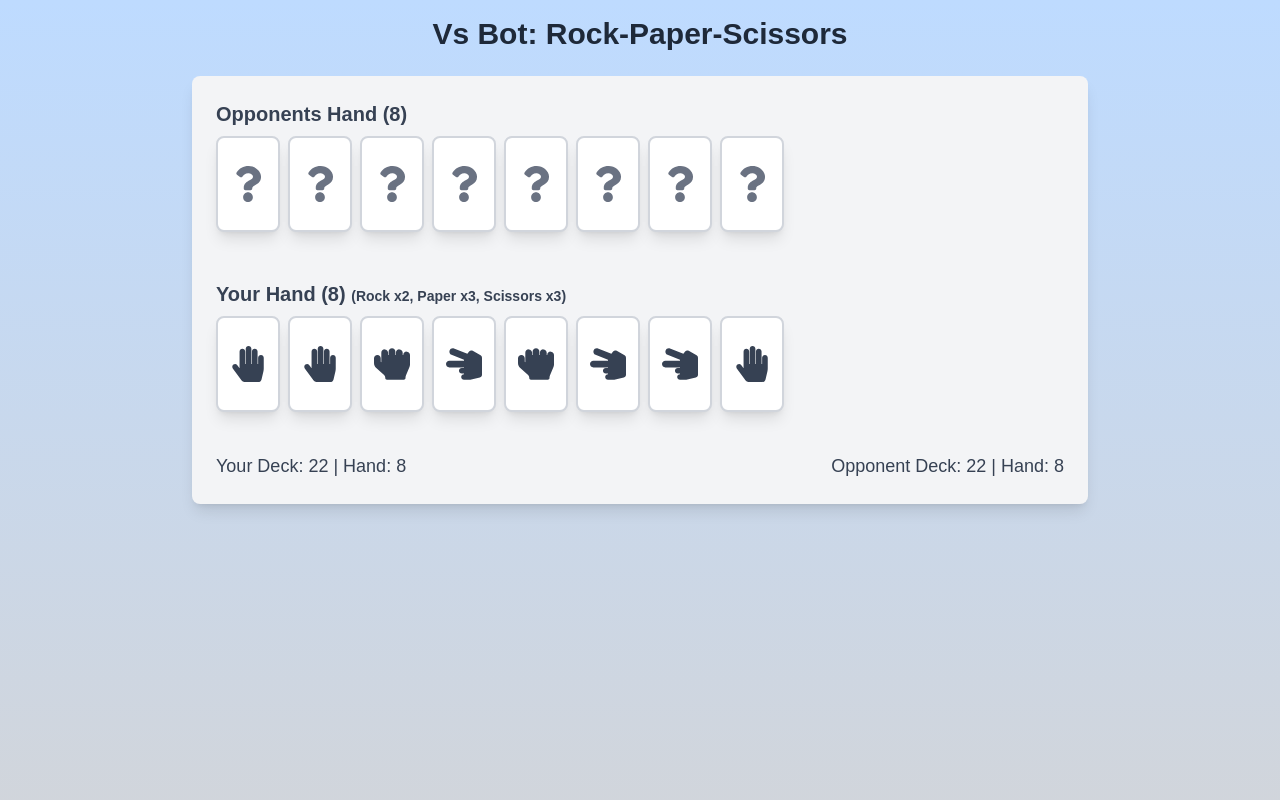
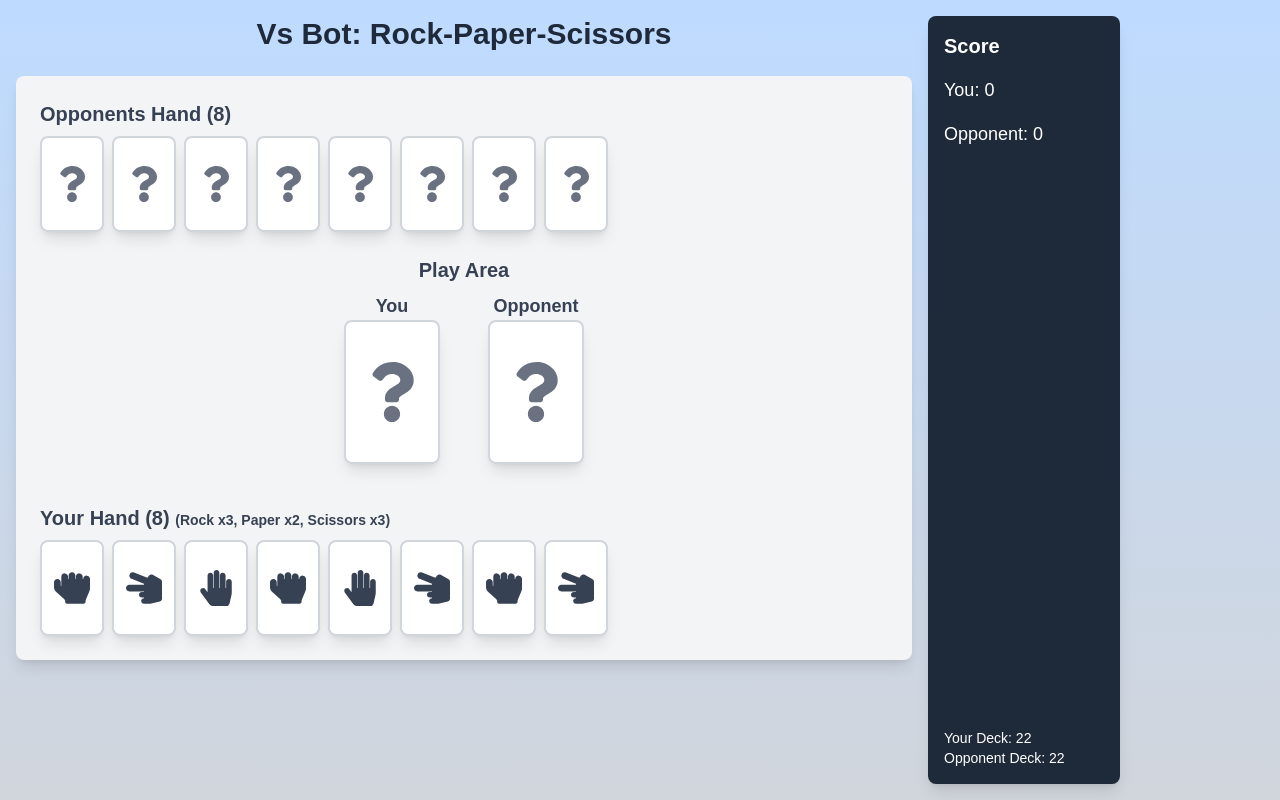
Before and after one commit to lushi-liu/rps, a Next.js app: page /vs-bot in a window 1280 px wide. Built offline with nearby package versions, Linux system fonts and the light colour scheme.

Commit message:
polished the UI to show cards more clearly

```diff
--- a/app/vs-bot/page.tsx
+++ b/app/vs-bot/page.tsx
@@ -23,6 +23,8 @@ interface GameState {
   oppCard: CardType | null;
   result: string;
   showResult: boolean;
+  playerScore: number;
+  oppScore: number;
 }
 
 // Base deck: 10 of each card type
@@ -45,8 +47,8 @@ const shuffle = <T,>(array: T[]): T[] => {
 // Initialize hand with exactly 22 cards
 const drawInitialHand = (deck: CardType[]): [CardType[], CardType[]] => {
   const shuffled = shuffle(deck);
-  const hand = shuffled.slice(0, 22);
-  const remainingDeck = shuffled.slice(22);
+  const hand = shuffled.slice(8); // Last 22 cards
+  const remainingDeck = shuffled.slice(0, 8); // First 8 cards
   console.log("Initial hand:", hand, "Deck:", remainingDeck); // Debug
   return [hand, remainingDeck];
 };
@@ -80,6 +82,8 @@ export default function RPSGame() {
     oppCard: null,
     result: "",
     showResult: false,
+    playerScore: 0,
+    oppScore: 0,
   });
 
   const playCard = (card: CardType, index: number) => {
@@ -107,8 +111,10 @@ export default function RPSGame() {
         ? newOppDeck.shift()
         : null;
 
-    // Determine result
+    // Determine result and update scores
     let result = "";
+    let playerScore = state.playerScore;
+    let oppScore = state.oppScore;
     if (card === oppChoice) {
       result = "Tie!";
     } else if (
@@ -117,8 +123,10 @@ export default function RPSGame() {
       (card === "Scissors" && oppChoice === "Paper")
     ) {
       result = "You Win!";
+      playerScore += 1;
     } else {
       result = "Opponent Wins!";
+      oppScore += 1;
     }
 
     // Show face-down cards
@@ -129,7 +137,7 @@ export default function RPSGame() {
       showResult: false,
     });
 
-    // Reveal result and reset for next round
+    // Reveal cards and result
     setTimeout(() => {
       const updatedPlayerHand = playerDraw
         ? [...newPlayerHand, playerDraw]
@@ -146,16 +154,24 @@ export default function RPSGame() {
         playerDeck: newPlayerDeck,
         oppHand: updatedOppHand,
         oppDeck: newOppDeck,
+        playerCard: card,
+        oppCard: oppChoice,
+        result,
+        showResult: true,
+        playerScore,
+        oppScore,
+      });
+
+      // Reset for next round
+      setTimeout(() => {
+        setState((prev) => ({
+          ...prev,
           playerCard: null,
           oppCard: null,
-        result,
-        showResult: true,
-      });
-
-      // Reset showResult to allow next play
-      setTimeout(() => {
-        setState((prev) => ({ ...prev, showResult: false }));
-      }, 1000); // Reset after result display
+          result: "",
+          showResult: false,
+        }));
+      }, 1500); // Extended delay to show result
     }, 1000); // 1-second delay for reveal
   };
 
@@ -171,6 +187,8 @@ export default function RPSGame() {
       oppCard: null,
       result: "",
       showResult: false,
+      playerScore: 0,
+      oppScore: 0,
     });
   };
 
@@ -178,12 +196,14 @@ export default function RPSGame() {
   const cardCounts = getCardCounts(state.playerHand);
 
   return (
-    <div className="flex flex-col items-center p-4 min-h-screen bg-gradient-to-b from-blue-200 to-gray-300">
-      <h1 className="text-3xl font-bold mb-6 text-gray-800">
+    <div className="flex p-4 min-h-screen bg-gradient-to-b from-blue-200 to-gray-300">
+      {/* Main Game Area */}
+      <div className="flex flex-col flex-1 max-w-4xl">
+        <h1 className="text-3xl font-bold mb-6 text-gray-800 text-center">
           Vs Bot: Rock-Paper-Scissors
         </h1>
         {/* Game Board */}
-      <div className="w-full max-w-4xl bg-gray-100 rounded-lg shadow-lg p-6 flex flex-col gap-6">
+        <div className="bg-gray-100 rounded-lg shadow-lg p-6 flex flex-col gap-6">
           {/* Opponent's Hand (Top) */}
           <div>
             <h2 className="text-xl font-semibold mb-2 text-gray-700">
@@ -203,22 +223,20 @@ export default function RPSGame() {
             </div>
           </div>
 
-        {/* Play Area (Middle) */}
+          {/* Play Area (Middle) - Always Visible */}
           <div className="flex flex-col items-center">
-          <AnimatePresence>
-            {(state.playerCard || state.oppCard) && (
-              <motion.div
-                className="flex justify-center gap-12 mb-4"
-                initial={{ opacity: 0 }}
-                animate={{ opacity: 1 }}
-                exit={{ opacity: 0 }}
-              >
+            <h2 className="text-xl font-semibold mb-2 text-gray-700">
+              Play Area
+            </h2>
+            <div className="flex justify-center gap-12 mb-4">
               <div className="text-center">
                 <p className="text-lg font-semibold text-gray-700">You</p>
                 <motion.div
                   className="w-24 h-36 bg-white rounded-lg shadow-lg flex items-center justify-center border-2 border-gray-300"
                   initial={{ rotateY: 0 }}
-                    animate={{ rotateY: state.showResult ? 360 : 0 }}
+                  animate={{
+                    rotateY: state.showResult && state.playerCard ? 360 : 0,
+                  }}
                   transition={{ duration: 0.5 }}
                 >
                   {state.playerCard && state.showResult ? (
@@ -231,13 +249,13 @@ export default function RPSGame() {
                 </motion.div>
               </div>
               <div className="text-center">
-                  <p className="text-lg font-semibold text-gray-700">
-                    Opponent
-                  </p>
+                <p className="text-lg font-semibold text-gray-700">Opponent</p>
                 <motion.div
                   className="w-24 h-36 bg-white rounded-lg shadow-lg flex items-center justify-center border-2 border-gray-300"
                   initial={{ rotateY: 0 }}
-                    animate={{ rotateY: state.showResult ? 360 : 0 }}
+                  animate={{
+                    rotateY: state.showResult && state.oppCard ? 360 : 0,
+                  }}
                   transition={{ duration: 0.5 }}
                 >
                   {state.oppCard && state.showResult ? (
@@ -249,18 +267,21 @@ export default function RPSGame() {
                   )}
                 </motion.div>
               </div>
-              </motion.div>
-            )}
-          </AnimatePresence>
-          {state.showResult && state.result && (
+            </div>
+            <AnimatePresence>
+              {state.result && (
                 <motion.p
+                  key={state.result} // Ensure animation triggers
                   className="text-2xl font-bold text-gray-800 text-center"
                   initial={{ opacity: 0, y: 20 }}
                   animate={{ opacity: 1, y: 0 }}
+                  exit={{ opacity: 0, y: -20 }}
+                  transition={{ duration: 0.3 }}
                 >
                   {state.result}
                 </motion.p>
               )}
+            </AnimatePresence>
           </div>
 
           {/* Player's Hand (Bottom) */}
@@ -292,17 +313,6 @@ export default function RPSGame() {
               ))}
             </div>
           </div>
-
-        {/* Game Status */}
-        <div className="flex justify-between text-lg text-gray-700 mt-4">
-          <p>
-            Your Deck: {state.playerDeck.length} | Hand:{" "}
-            {state.playerHand.length}
-          </p>
-          <p>
-            Opponent Deck: {state.oppDeck.length} | Hand: {state.oppHand.length}
-          </p>
-        </div>
         </div>
 
         {/* Game Over */}
@@ -318,6 +328,9 @@ export default function RPSGame() {
                 ? "Opponent Wins the Game!"
                 : "You Win the Game!"}
             </p>
+            <p className="text-lg text-gray-700 mt-2">
+              Final Score: You {state.playerScore} - {state.oppScore} Opponent
+            </p>
             <button
               className="mt-4 px-6 py-2 bg-green-500 text-white rounded-lg shadow hover:bg-green-600"
               onClick={restartGame}
@@ -327,5 +340,17 @@ export default function RPSGame() {
           </motion.div>
         ) : null}
       </div>
+
+      {/* Score Sidebar */}
+      <div className="w-48 bg-gray-800 text-white p-4 rounded-lg shadow-lg ml-4 flex flex-col gap-4">
+        <h2 className="text-xl font-bold">Score</h2>
+        <p className="text-lg">You: {state.playerScore}</p>
+        <p className="text-lg">Opponent: {state.oppScore}</p>
+        <div className="mt-auto">
+          <p className="text-sm">Your Deck: {state.playerDeck.length}</p>
+          <p className="text-sm">Opponent Deck: {state.oppDeck.length}</p>
+        </div>
+      </div>
+    </div>
   );
 }
```
Lines whose indentation alone changed are shown as unchanged.
